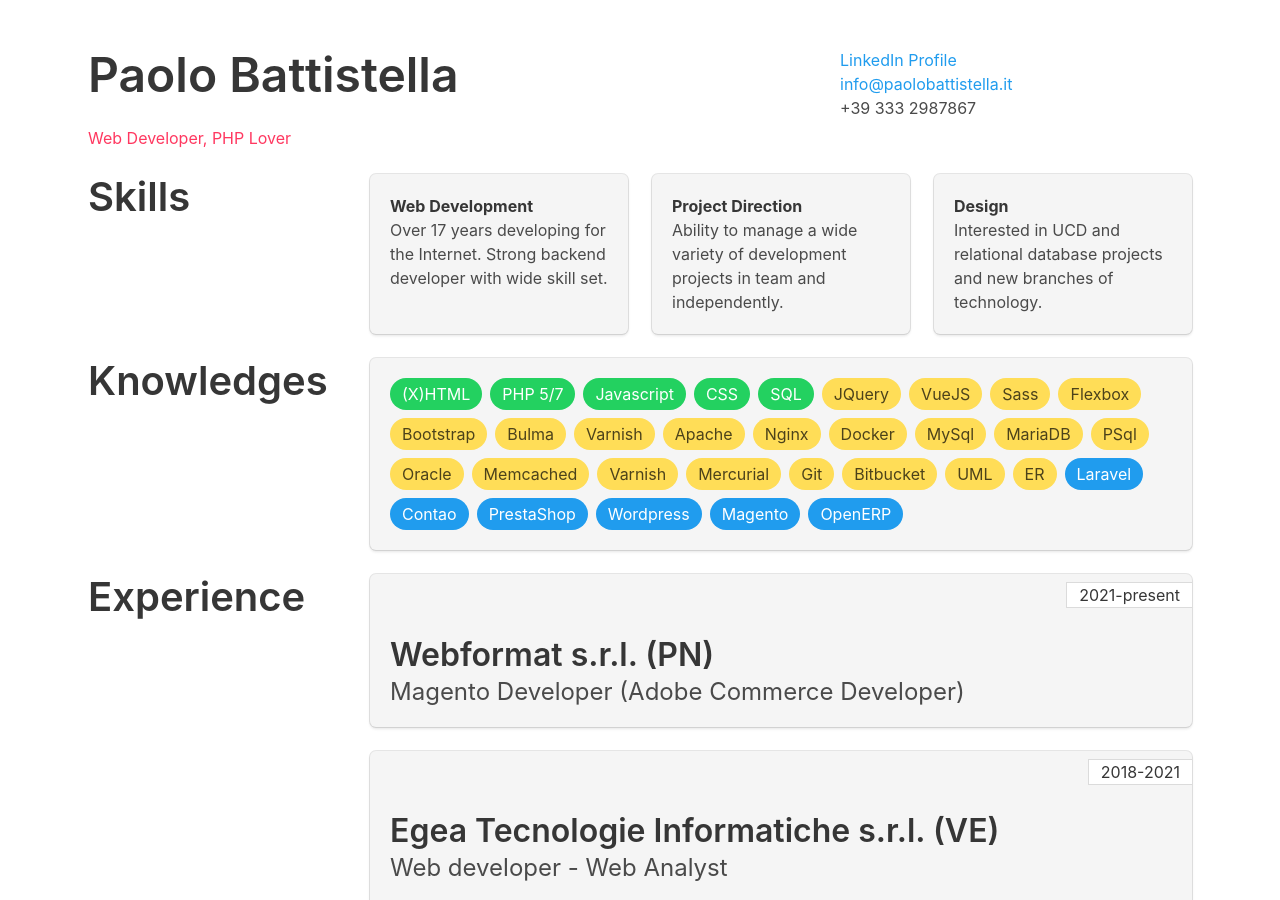
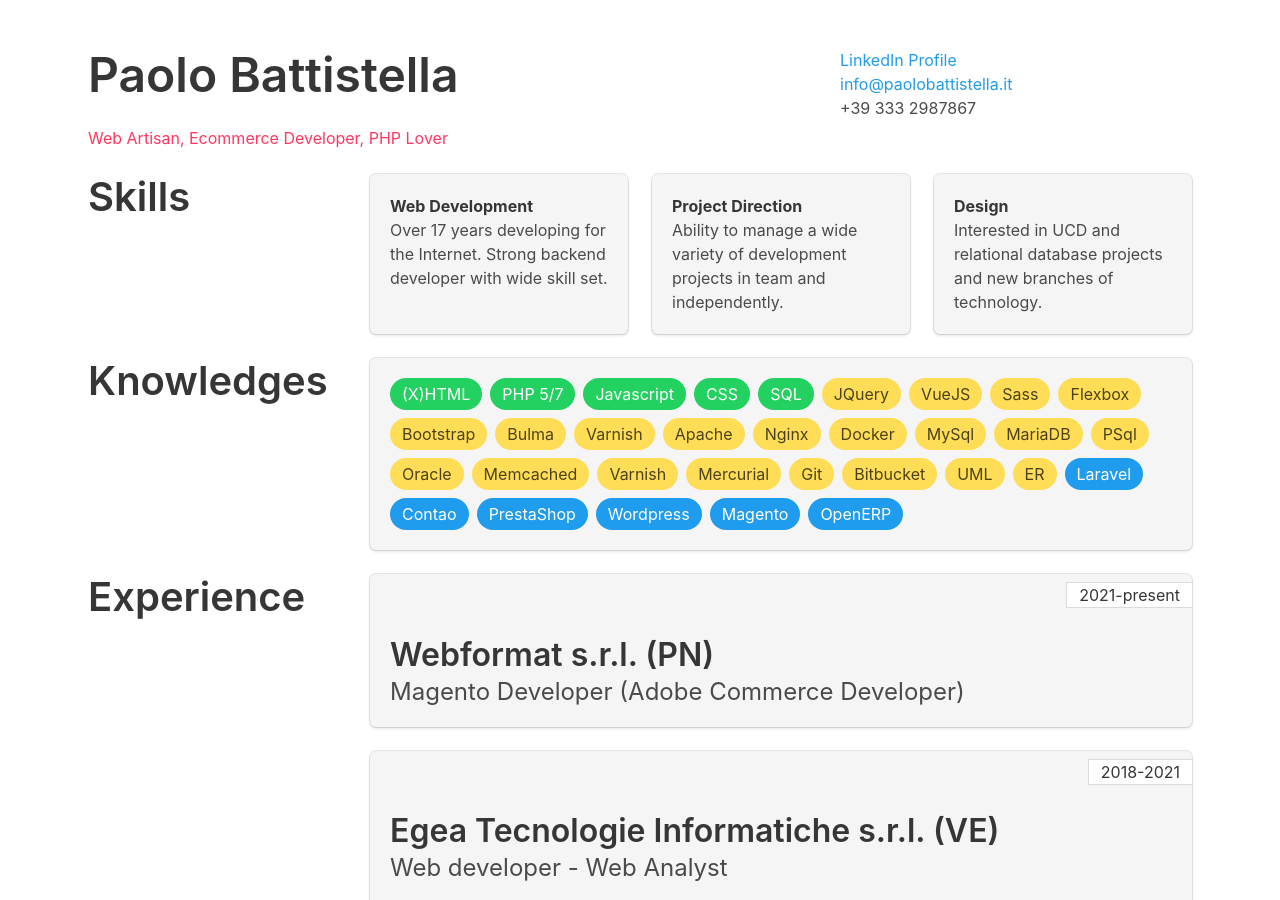
Before and after one commit to paolobattistella/paolobattistella_it, a Jekyll site: the page built from index.html, in a window 1280 px wide and 900 px high. Built offline with Jekyll 4.4.1, drawn with Linux system fonts in a browser that asks for light colours; comment, search, counter and statistics services are not loaded.

Commit message:
UPDATE header

```diff
--- a/_includes/header.html
+++ b/_includes/header.html
@@ -2,7 +2,7 @@
     <div class="tile is-parent">
         <div class="tile is-child">
             <h1 class="title is-1">Paolo Battistella</h1>
-            <span class="has-text-danger is-6">Web Developer, PHP Lover</span>
+            <span class="has-text-danger is-6">Web Artisan, Ecommerce Developer, PHP Lover</span>
         </div>
     </div>
     <div class="tile is-parent is-4">
```
